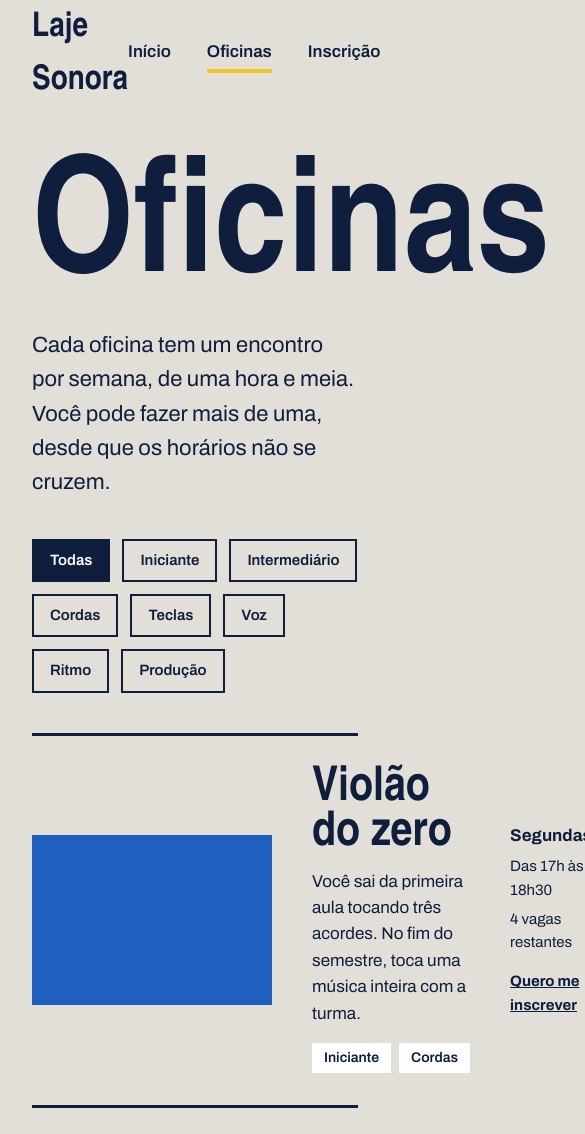
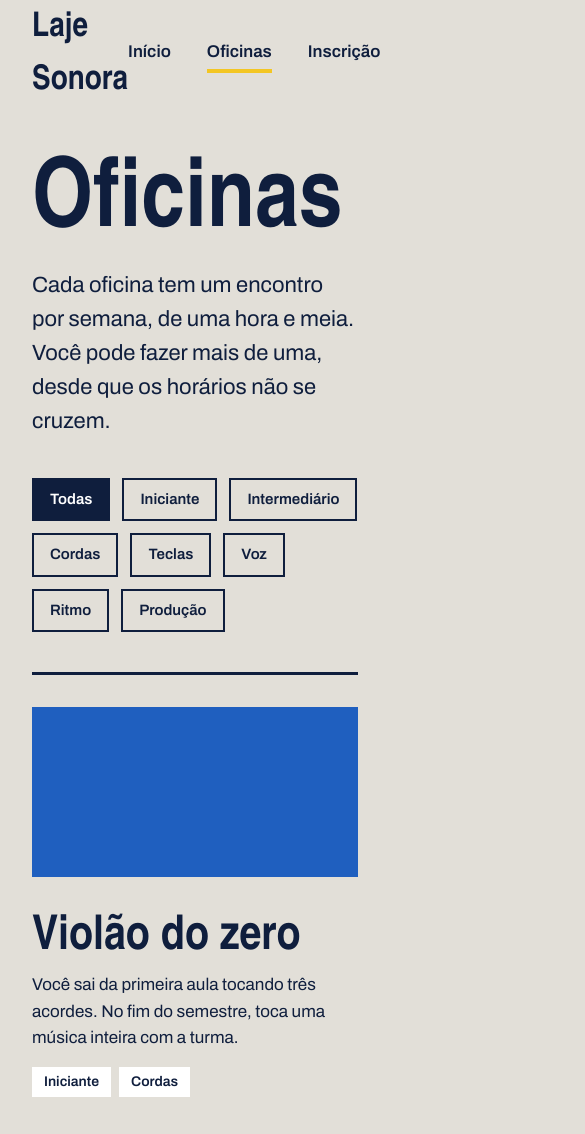
Before and after one commit to liviasoares082011-beep/laje_sonora, a plain HTML site: page oficinas.html in a window 390 px wide. Shown: the part 25-1159 px from the top of the page, 585 px wide, since content can reach past the window. Drawn offline with Linux system fonts and the light colour scheme; a web font is replaced by a local one.

Commit message:
Versão para celular

```diff
--- a/oficinas.css
+++ b/oficinas.css
@@ -315,3 +315,22 @@ padding-block: 56px;
     margin-top: 10px;
     font-weight: 700;
 }
+
+
+
+@media (max-width: 800px) {
+    .oficina,
+    .rodape-colunas {
+        flex-direction: column;
+        align-items: stretch;
+    }
+
+    .titulo-pagina {
+        font-size: 96px;
+    }
+
+    .oficina .foto,
+    .oficina-detalhes {
+        width: 100%;
+    }
+}
```
Also changed, not shown: index.css (+14 -0 lines).
